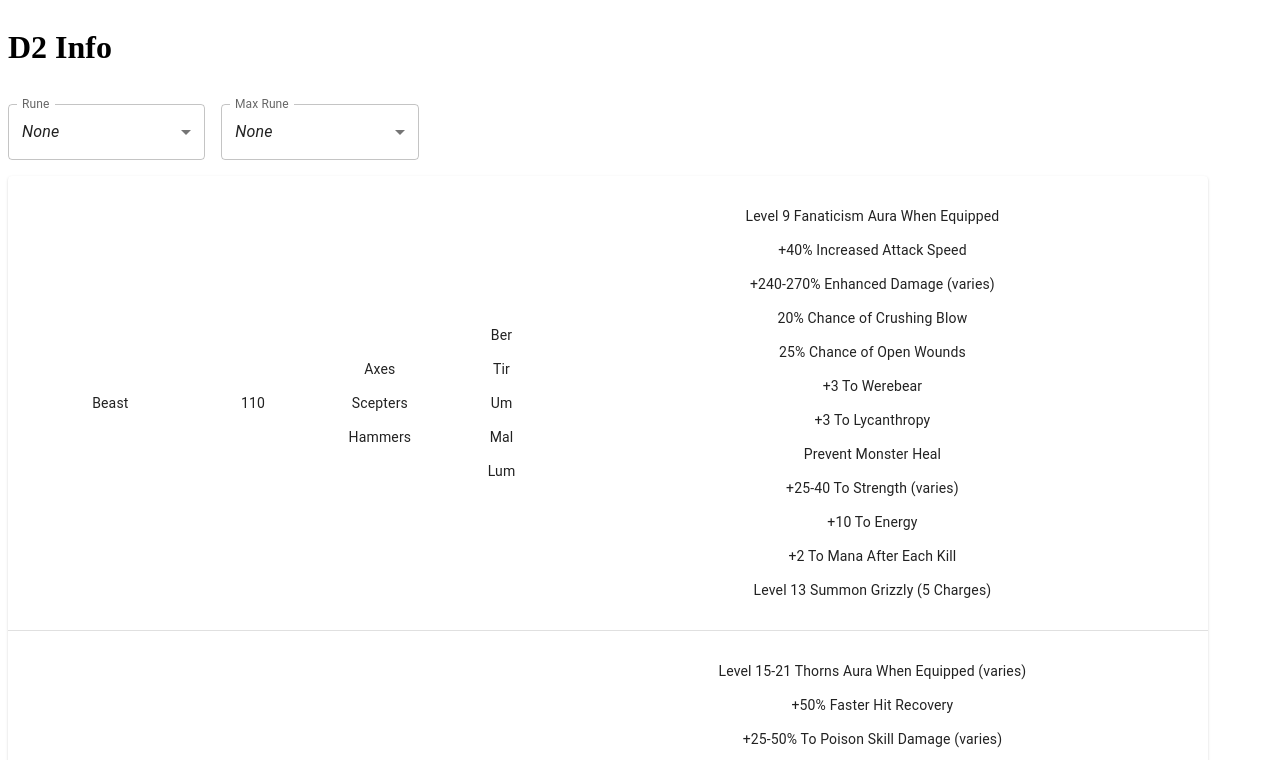
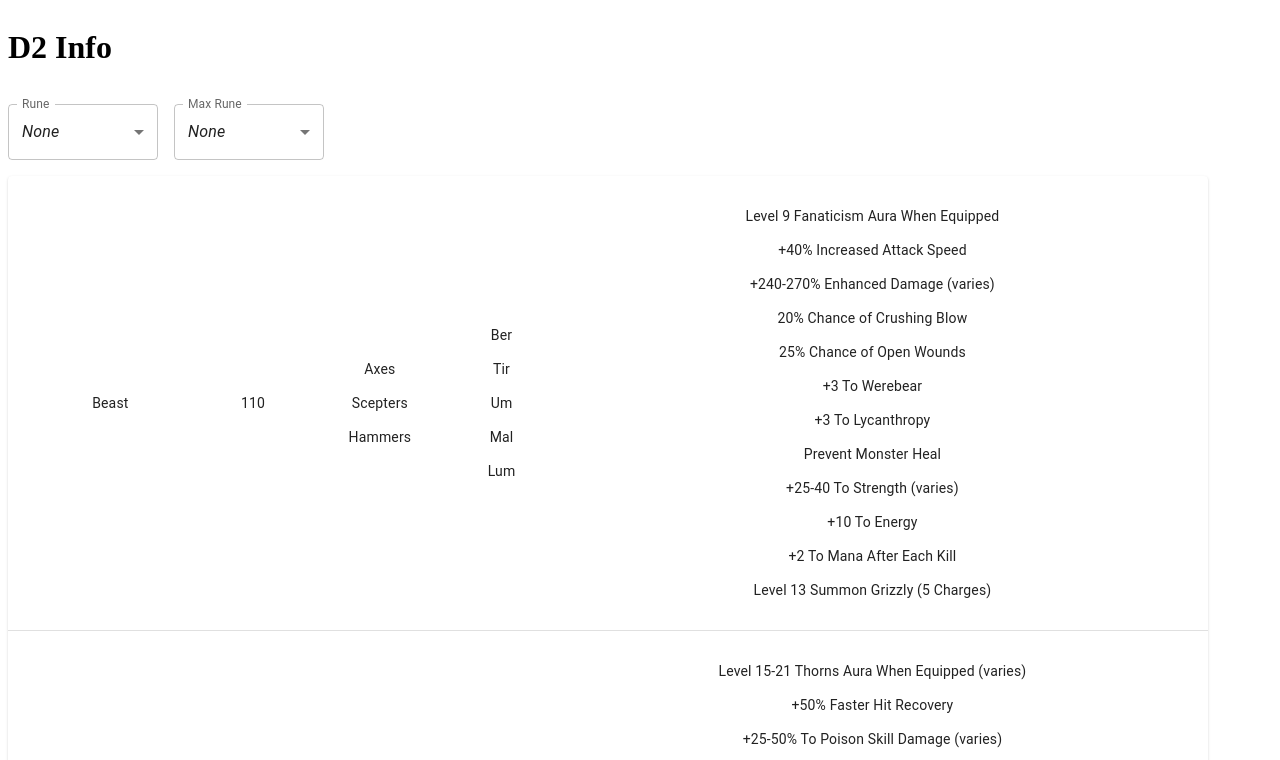
Before and after one commit to wood9366/d2-info, a Gatsby site: page / in a window 1280 px wide. Shown: the top 760 px of the page. Built offline with nearby package versions, Linux system fonts and the light colour scheme; Gatsby itself is replaced by a stand-in of ours.

Commit message:
adjust selector style

```diff
--- a/src/pages/index.js
+++ b/src/pages/index.js
@@ -15,13 +15,14 @@
 
 const RunewordSelect = ({label, runes, value, change}) => {
   return (
-    <FormControl fullWidth>
+    <FormControl sx={{ minWidth: 150 }}>
       <InputLabel id="selector">{label}</InputLabel>
       <Select
         labelId="selector"
         value={value}
         label={label}
         onChange={change}
+        autoWidth
         MenuProps={{
           PaperProps: {
             style: {
@@ -104,10 +105,10 @@
             </Grid>
           </Grid>
           <Grid container item spacing={2}>
-            <Grid item xs={12} sm={6} md={2}>
+            <Grid item>
               <RunewordSelect label="Rune" runes={this.props.data.allRunesJson.nodes} value={this.state.rune} change={this.handleRuneChange.bind(this)}/>
             </Grid>
-            <Grid item xs={12} sm={6} md={2}>
+            <Grid item>
               <RunewordSelect label="Max Rune" runes={this.props.data.allRunesJson.nodes} value={this.state.max_rune} change={this.handleMaxRuneChange.bind(this)}/>
             </Grid>
           </Grid>
```
